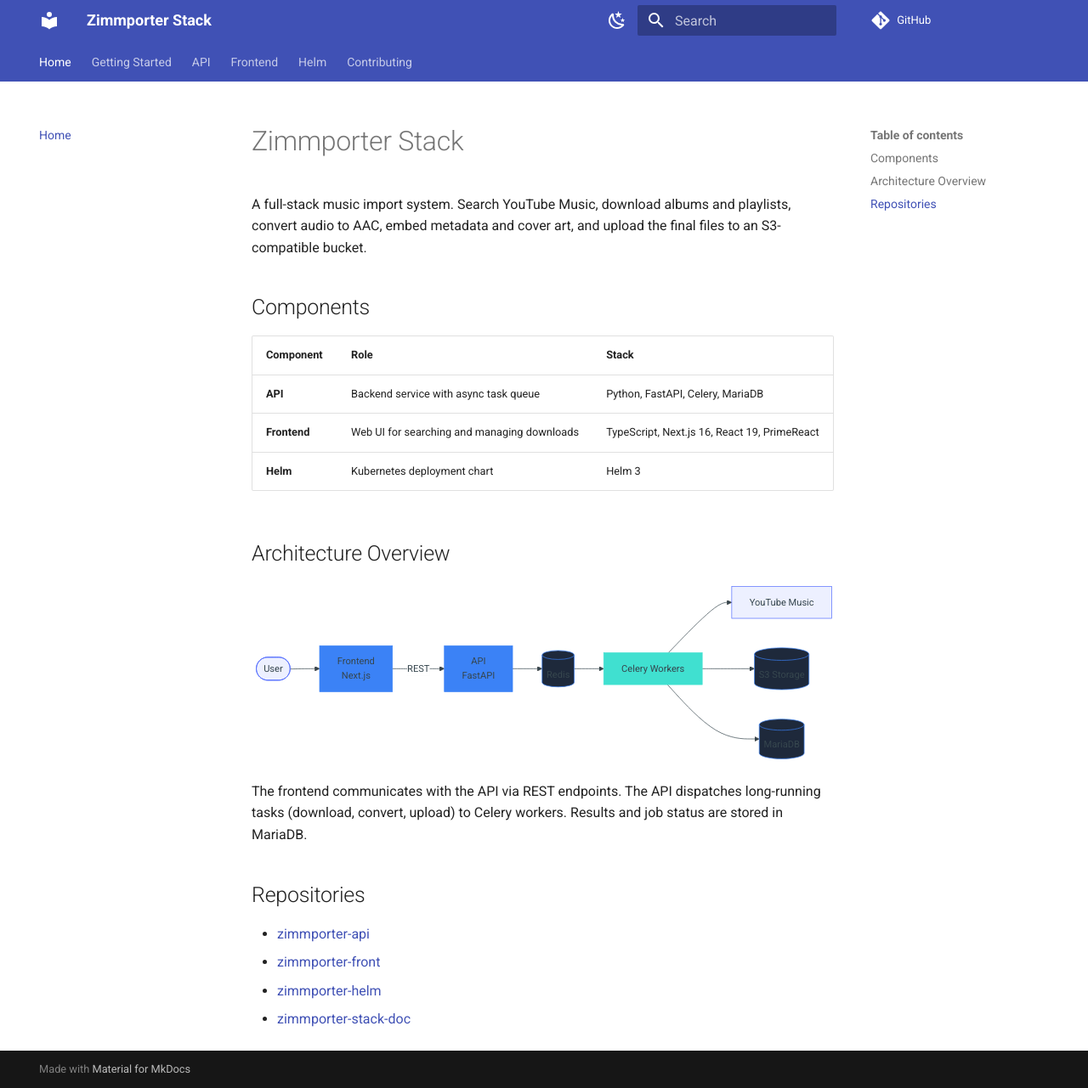
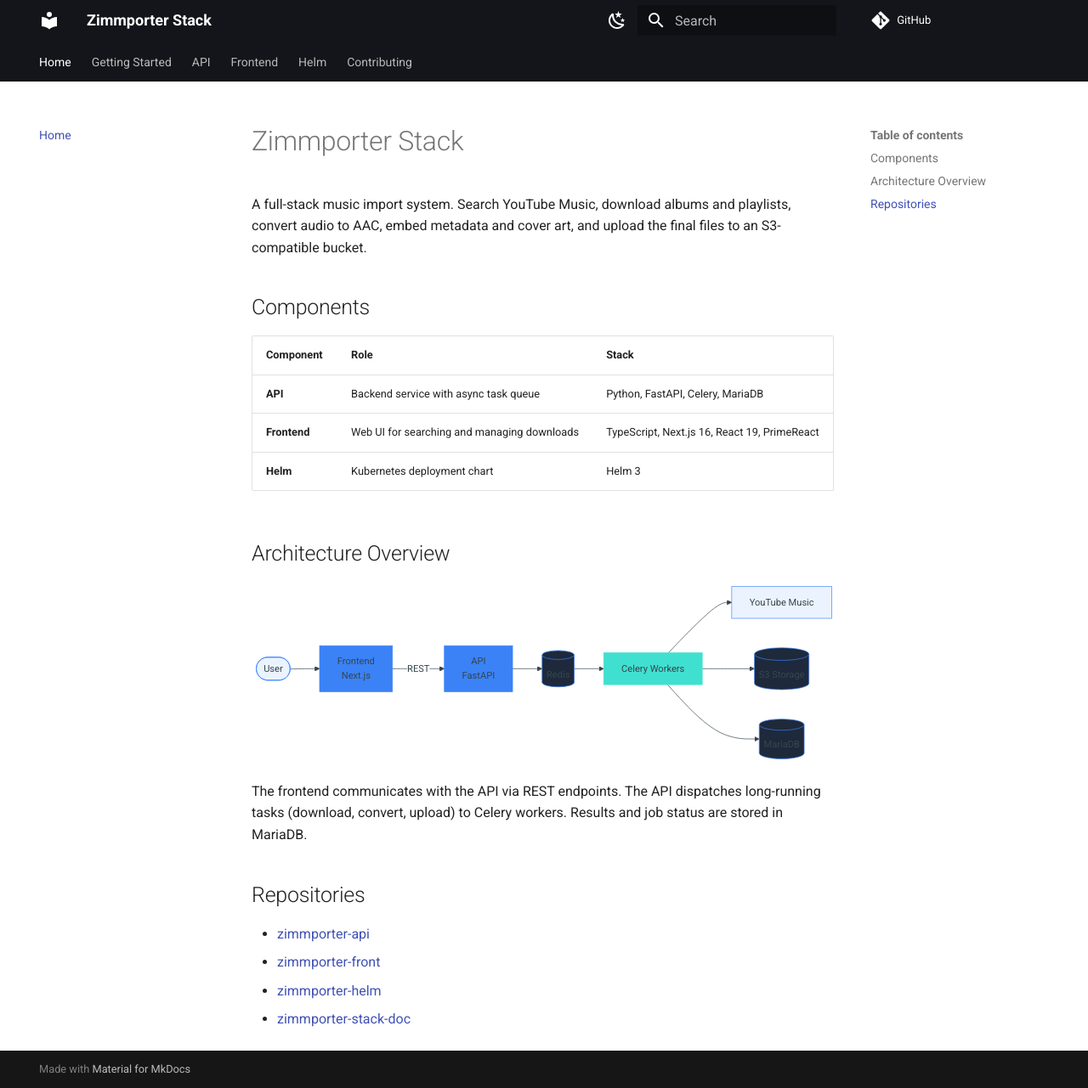
Before and after one commit to Tomifarmer/zimmporter-stack-doc, an MkDocs documentation site: the page built from docs/index.md, in a window 1280 px wide and 1281 px high. Shown: the whole window at 85% size. Built offline with MkDocs 1.6.1 and Material for MkDocs 9.7.7, drawn with Linux system fonts in a browser that asks for light colours; comment, search, counter and statistics services are not loaded.

Commit message:
Update css

```diff
--- a/mkdocs.yml
+++ b/mkdocs.yml
@@ -8,14 +8,16 @@ theme:
   name: material
   palette:
     - scheme: default
-      primary: indigo
-      accent: indigo
+      media: "(prefers-color-scheme: light)"
+      primary: black
+      accent: blue
       toggle:
         icon: material/weather-night
         name: Switch to dark mode
     - scheme: slate
-      primary: indigo
-      accent: indigo
+      media: "(prefers-color-scheme: dark)"
+      primary: black
+      accent: blue
       toggle:
         icon: material/weather-sunny
         name: Switch to light mode
```
